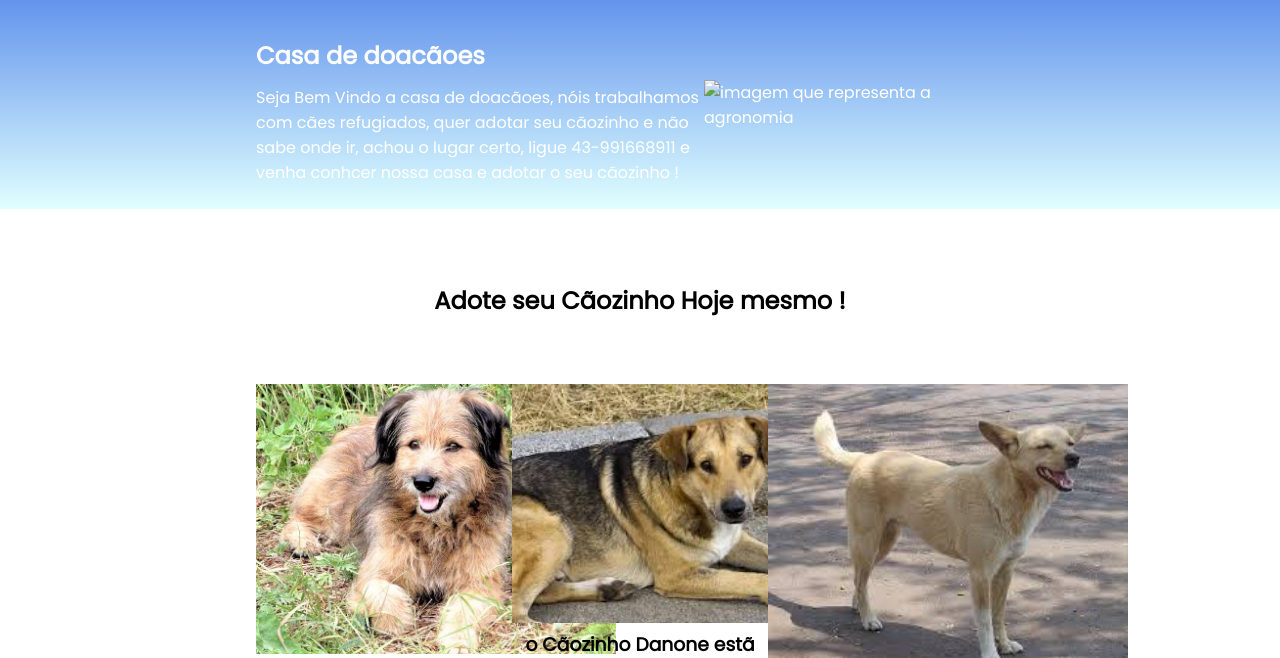
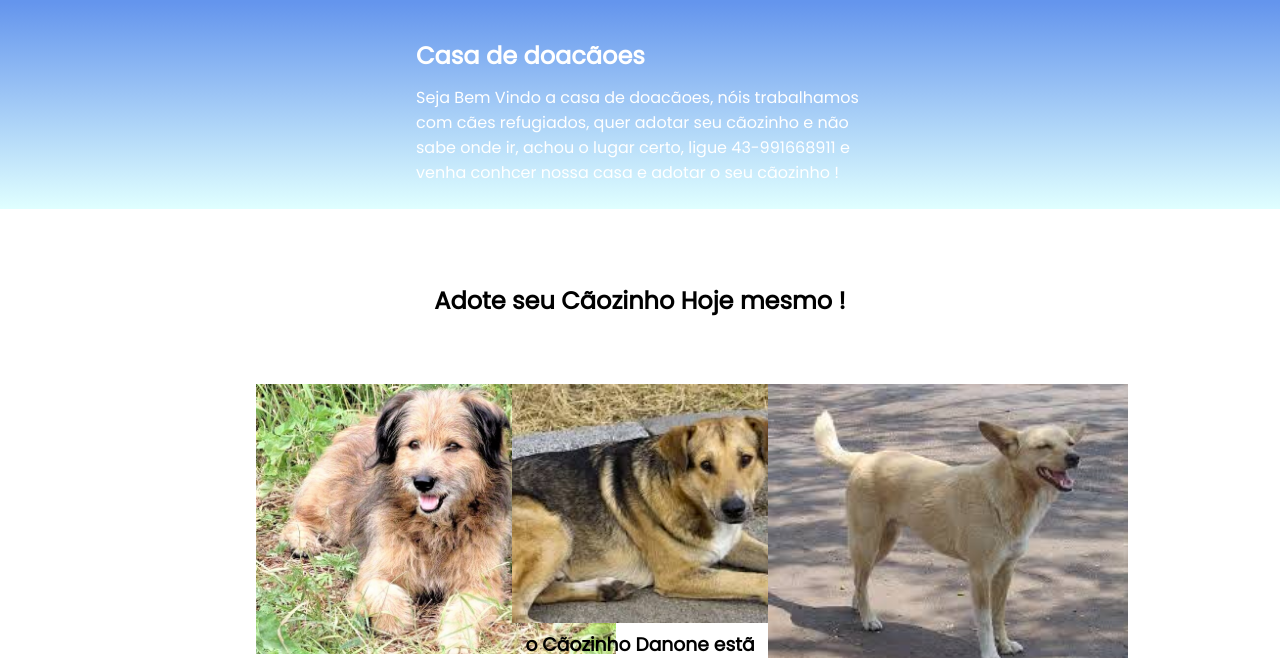
Before and after one commit to Biel009xs/casa-de-doacoes, a plain HTML site: page index.html in a window 1280 px wide. Shown: the part 131-789 px from the top of the page. Drawn offline with Linux system fonts and the light colour scheme.

Commit message:
Update index.html

```diff
--- a/index.html
+++ b/index.html
@@ -25,7 +25,6 @@
                 achou o lugar certo, ligue 43-991668911 e venha conhcer nossa casa e adotar o seu cãozinho ! </p>
             <p class="escola-texto-dois"></p>
         </div>
-        <img class="escola-imagem" src="4b86db6046a95f95cb65262e1f5c0874.jpg" alt="imagem que representa a agronomia">
     </section>
 
     <section id="estudante">
```
